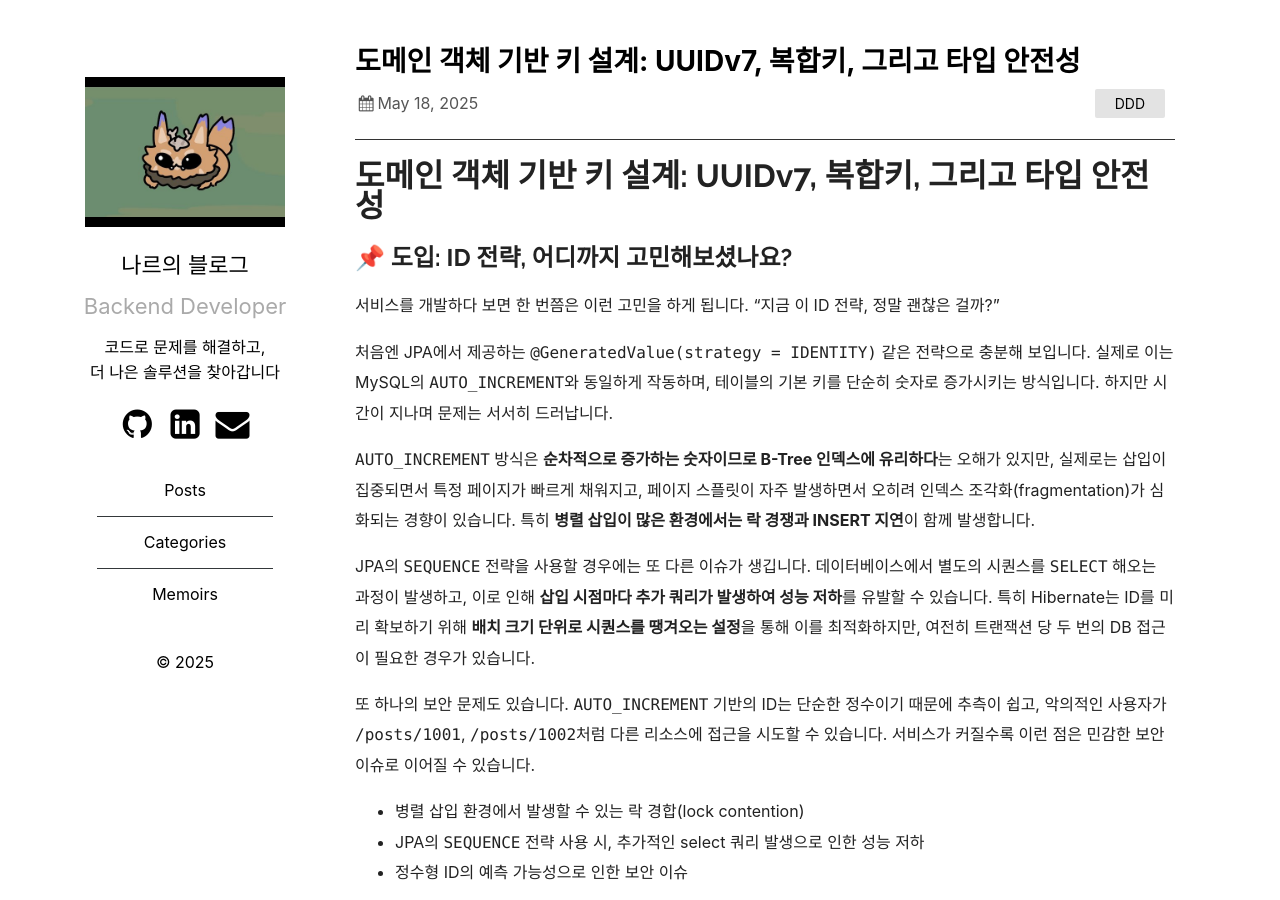
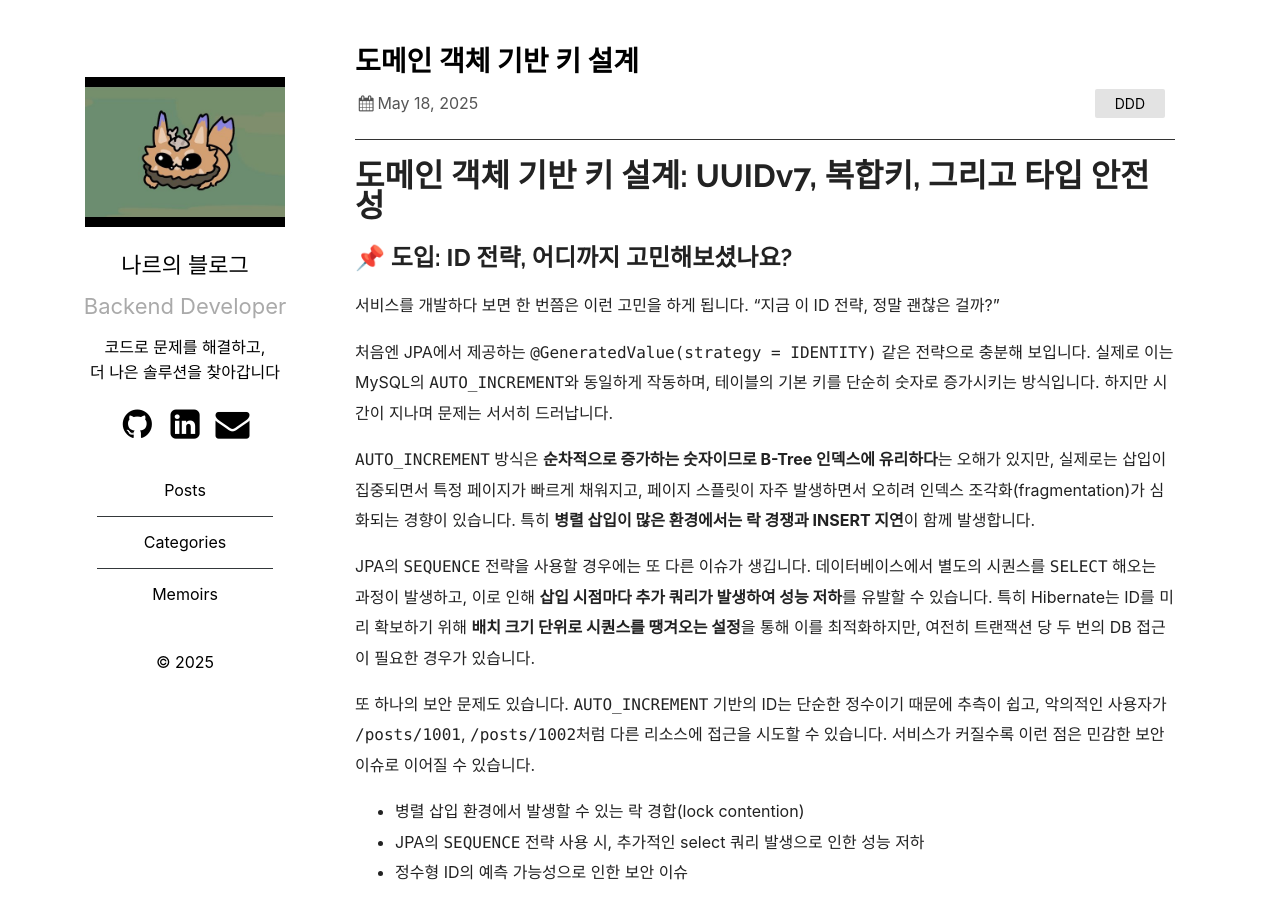
Before and after one commit to im-gnar/im-gnar.github.io, a Jekyll site: the page built from _posts/tech/2025-05-18-DDD-key.md, in a window 1280 px wide and 900 px high. Built offline with Jekyll 4.4.1, drawn with Linux system fonts in a browser that asks for light colours; comment, search, counter and statistics services are not loaded.

Commit message:
refactor: Rename document

```diff
--- a/_posts/tech/2025-05-18-DDD-key.md
+++ b/_posts/tech/2025-05-18-DDD-key.md
@@ -1,8 +1,8 @@
 ---
 layout: post
-title: "도메인 객체 기반 키 설계: UUIDv7, 복합키, 그리고 타입 안전성"
+title: "도메인 객체 기반 키 설계"
 date: 2025-05-18
-excerpt: ""
+excerpt: "UUIDv7, 복합키, 그리고 타입 안전성"
 categories: DDD
 ---
 
```
